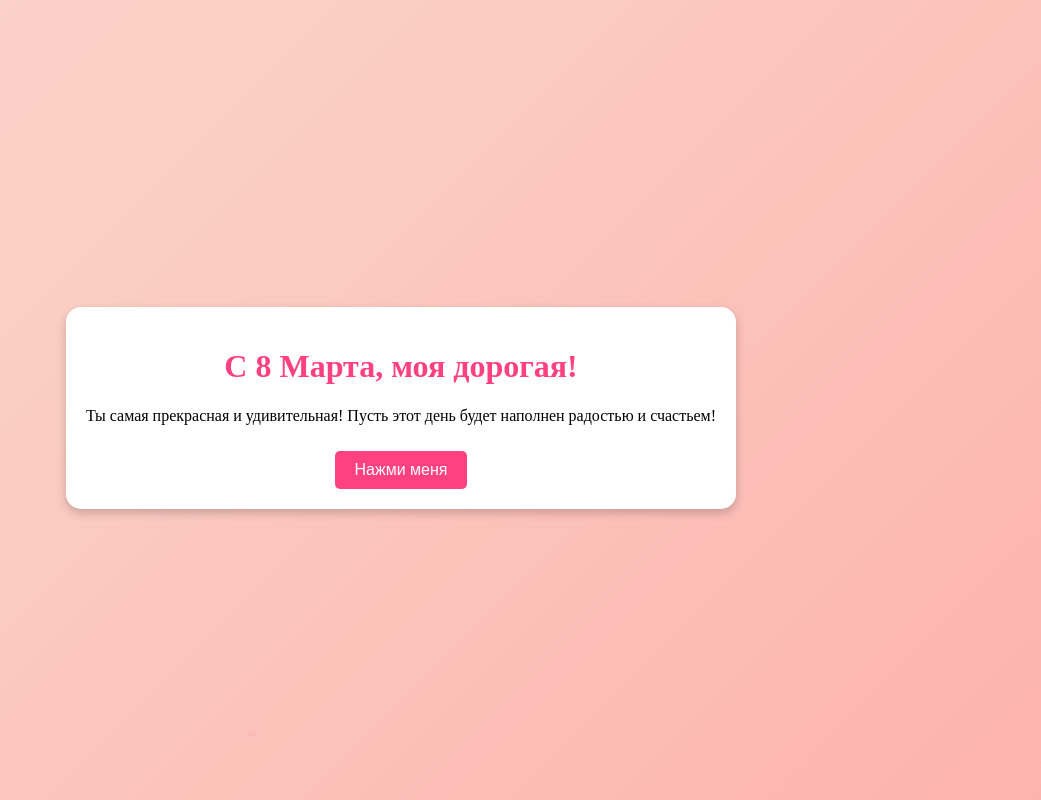
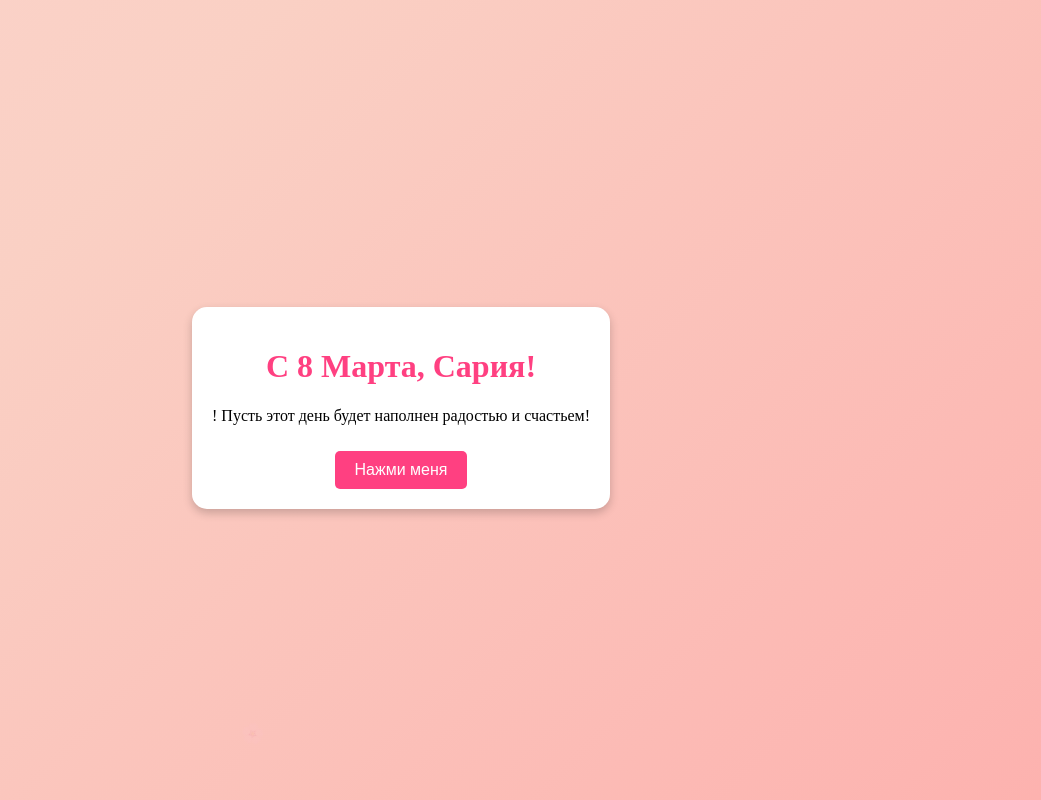
Before and after one commit to Omar0510II/8-mart, a plain HTML site: page index.html in a window 1280 px wide. Shown: the top 800 px of the page, without its empty margins (239-1280 px from the left). Drawn offline with Linux system fonts and the light colour scheme.

Commit message:
Update index.html

```diff
--- a/index.html
+++ b/index.html
@@ -89,8 +89,8 @@
 </head>
 <body>
     <div class="card">
-        <h1>С 8 Марта, моя дорогая!</h1>
-        <p>Ты самая прекрасная и удивительная! Пусть этот день будет наполнен радостью и счастьем!</p>
+        <h1>С 8 Марта, Сария!</h1>
+        <p>! Пусть этот день будет наполнен радостью и счастьем!</p>
         <button onclick="showHearts()">Нажми меня</button>
         <div class="response">
             <p>Напиши мне что-нибудь ❤️:</p>
```
